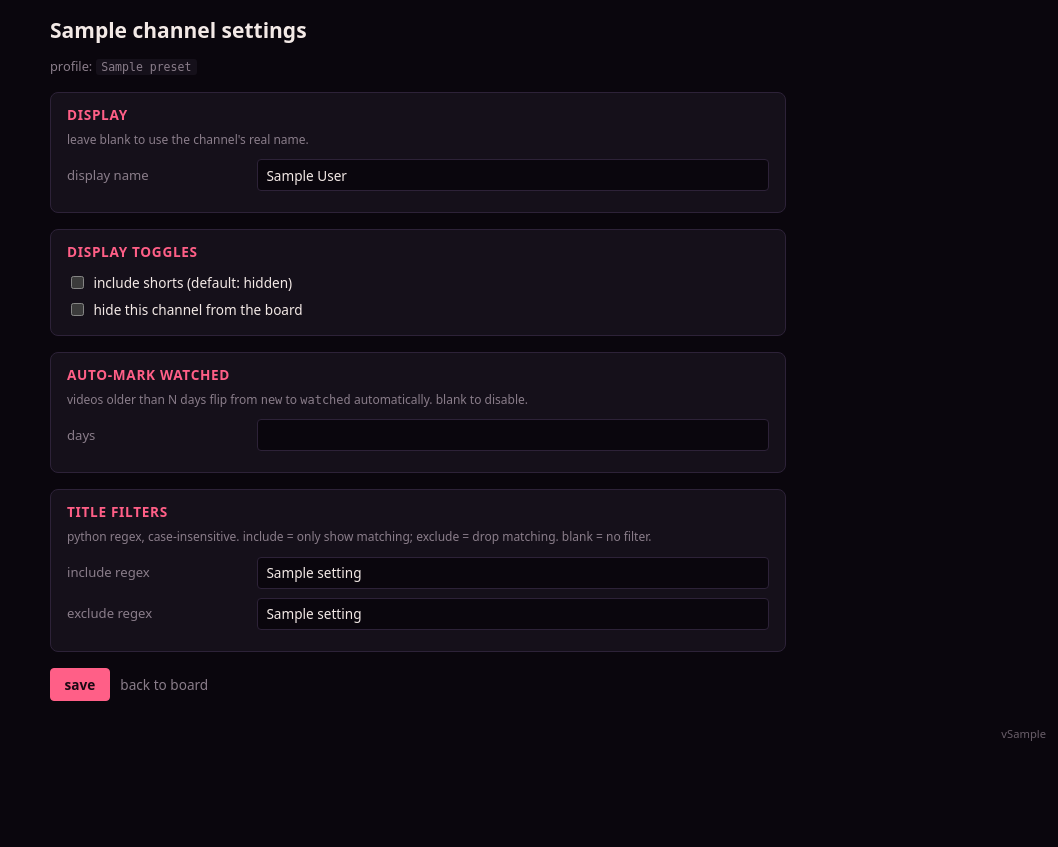
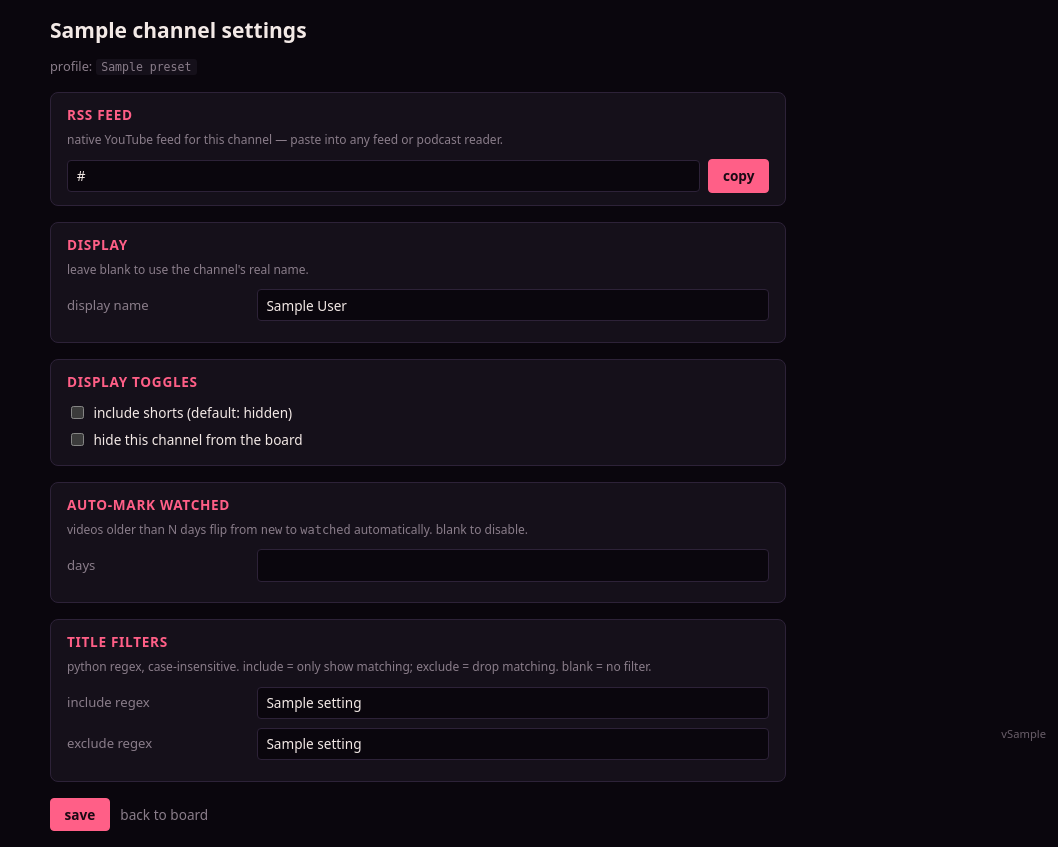
Before and after one commit to kjaymiller/wytchr, a Python web app: template templates/channel_settings.html in a window 1280 px wide. Shown: the part 50-897 px from the top of the page, without its empty margins (222-1280 px from the left). Before the commit the page ends 791 px from the top, so only its background shows below. Run offline with Jinja, Linux system fonts and the light colour scheme; the template is opened without the code that fills it: most values are stand-ins (such as "Sample title", 1, 10 or a date in 2020).

Commit message:
channel settings: copy button for the channel's RSS feed URL (0.14.0) (#26)
Adds an "rss feed" card to the channel settings page with the channel's
native YouTube feed URL (youtube.com/feeds/videos.xml?channel_id=UC...)
and a one-click copy button, so a feed can be grabbed and pasted into any
feed/podcast reader.

The URL is derived from the stored channels.url (canonicalized to the
/channel/UC... form on first poll) via a regex — no network call, no API
key, no schema change. A not-yet-polled channel shows a graceful note
instead of the button until its canonical ID is resolved.

Co-authored-by: Claude Opus 4.8 (1M context) <noreply@anthropic.com>

```diff
--- a/templates/channel_settings.html
+++ b/templates/channel_settings.html
@@ -26,6 +26,9 @@
     .row { display: grid; grid-template-columns: 11rem 1fr; gap: .5rem .85rem; align-items: center; margin-bottom: .55rem; }
     .row label { color: var(--muted); font-size: .82rem; }
     .row .placeholder-note { color: var(--muted); font-size: .72rem; padding-left: .25rem; grid-column: 2; margin-top: -.35rem; }
+    .feed-row { display: flex; gap: .5rem; align-items: center; }
+    .feed-row input { flex: 1; font-family: ui-monospace, SFMono-Regular, Menlo, monospace; font-size: .8rem; }
+    .feed-row button { white-space: nowrap; }
     input[type=text], input[type=number] {
       background: var(--bg); color: var(--fg);
       border: 1px solid var(--line); border-radius: 4px;
@@ -45,6 +48,22 @@
 <body data-theme="licorice">
 <script>
   try { const t = localStorage.getItem('wytchr.theme'); if (t) document.body.setAttribute('data-theme', t); } catch (e) {}
+  function copyFeed() {
+    const inp = document.getElementById('feed_url');
+    const btn = document.getElementById('copy_feed');
+    if (!inp || !btn) return;
+    const flash = () => {
+      const orig = btn.textContent;
+      btn.textContent = 'copied!';
+      setTimeout(() => { btn.textContent = orig; }, 1200);
+    };
+    const fallback = () => { inp.focus(); inp.select(); try { document.execCommand('copy'); } catch (e) {} flash(); };
+    if (navigator.clipboard && navigator.clipboard.writeText) {
+      navigator.clipboard.writeText(inp.value).then(flash).catch(fallback);
+    } else {
+      fallback();
+    }
+  }
 </script>
 <header>
   <h1>wytchr</h1>
@@ -57,6 +76,20 @@
     profile: <code>{{ channel.preset or '—' }}</code>
   </p>
   {% if saved %}<div class="flash">saved.</div>{% endif %}
+
+  <div class="card">
+    <h2>rss feed</h2>
+    {% if feed_url %}
+    <p class="hint">native YouTube feed for this channel — paste into any feed or podcast reader.</p>
+    <div class="feed-row">
+      <input type="text" id="feed_url" value="{{ feed_url }}" readonly
+             onfocus="this.select()" aria-label="rss feed url">
+      <button type="button" id="copy_feed" onclick="copyFeed()">copy</button>
+    </div>
+    {% else %}
+    <p class="hint">available after this channel's first poll (once its canonical ID is resolved).</p>
+    {% endif %}
+  </div>
 
   <form method="post" action="/channels/{{ channel.name }}/settings">
     <div class="card">
```
Also changed, not shown: app.py (+13 -1 lines).
